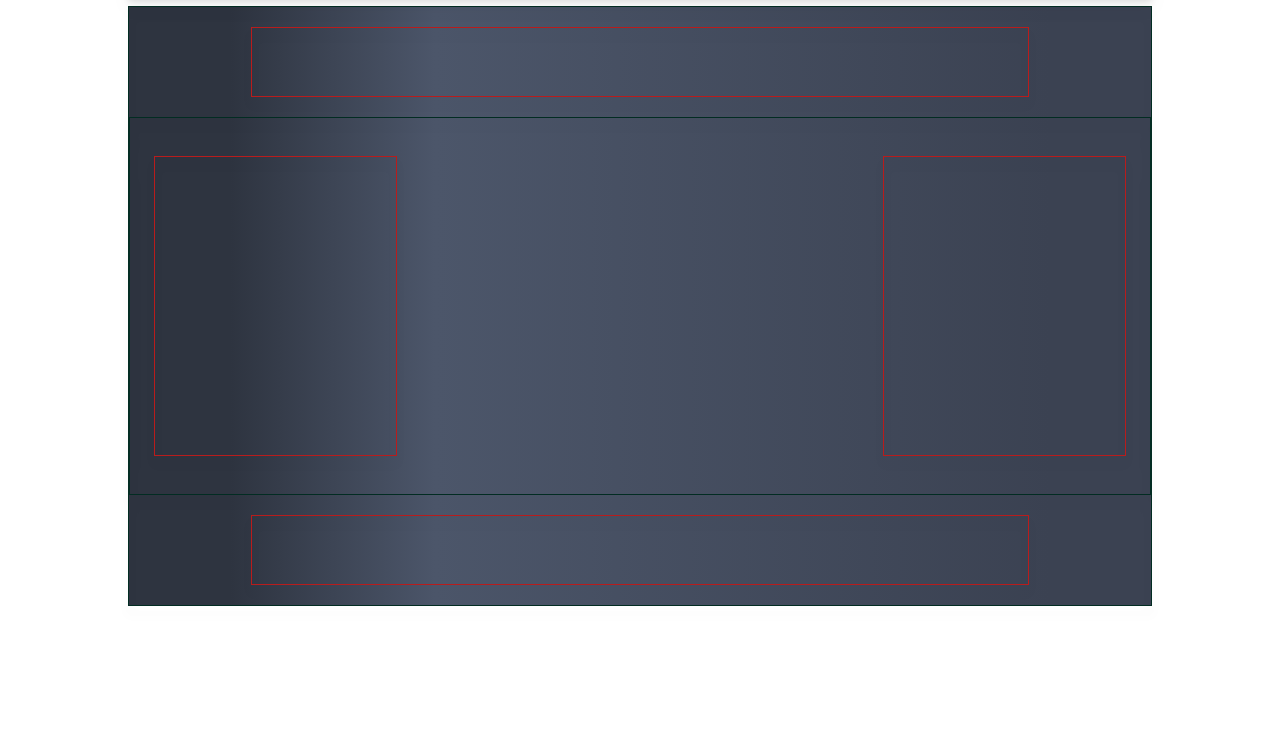
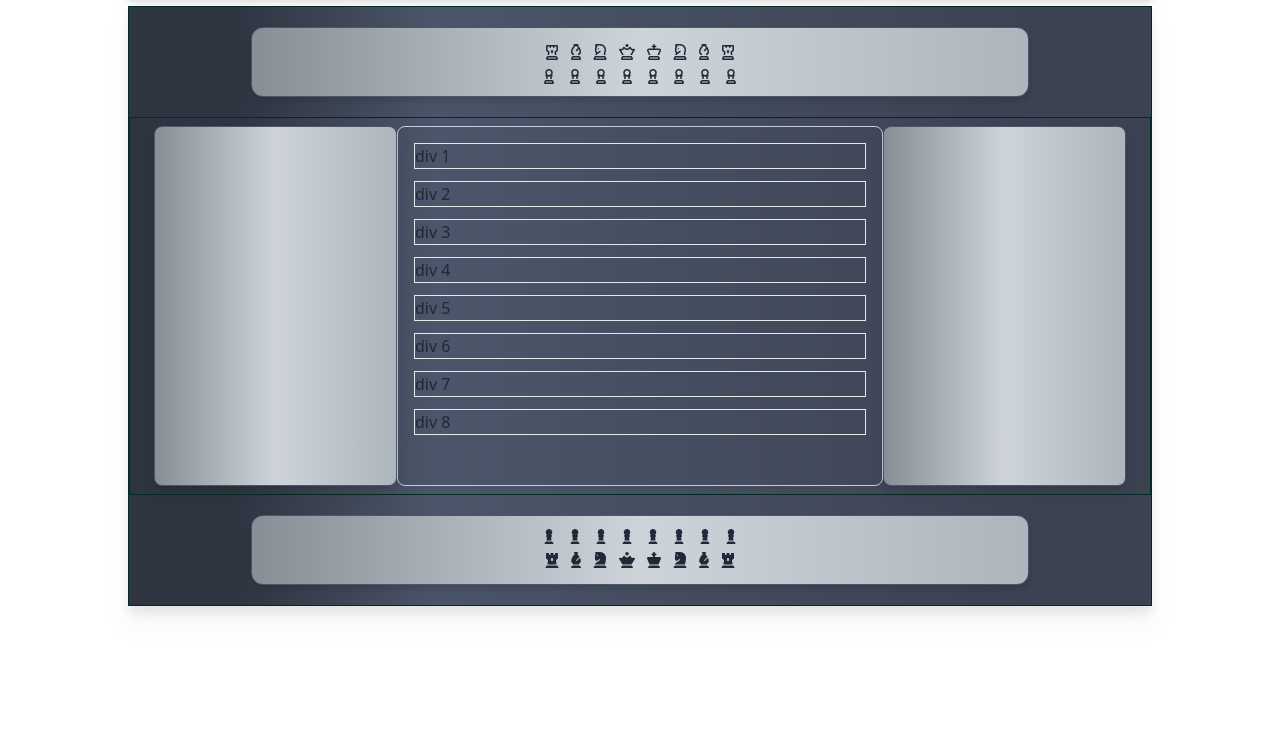
Before and after one commit to arifulislam3221/COMPAND-The-Ultimate-Calculator-ai3, a plain HTML site: page index.html in a window 1280 px wide. Shown: the part 68-800 px from the top of the page. Drawn offline with nearby package versions, Linux system fonts and the light colour scheme.

Commit message:
add some icons

```diff
--- a/index.html
+++ b/index.html
@@ -12,7 +12,7 @@
 <link rel="preconnect" href="https://fonts.gstatic.com" crossorigin>
 <link href="https://fonts.googleapis.com/css2?family=Poppins:wght@300;400;500;600;700;800;900&display=swap" rel="stylesheet">
     <!-- font awesome -->
-
+    <script src="https://kit.fontawesome.com/427ebcbb1a.js" crossorigin="anonymous"></script>
     <!-- styles -->
     <!-- css-->
     <style>
@@ -27,7 +27,7 @@
         <nav class="">
             <div class=" mb-2 drop-shadow-lg navbar bg-base-100 bg-gradient-to-r from-[#d8dee9] from-10% via-[#eceff4] via-30% to-[#e5e9f0] to-90% hover:from-[#2e3440] hover:via-[#4c566a] hover:to-[#3b4252]">
                 <div class="flex-1">
-                  <a class="btn btn-ghost text-xl gap-0 text-fuchsia-500 font-extrabold">Comp<span class="text-purple-500 font-bold">And</span></a>
+                  <a class="btn btn-ghost text-xl gap-0 text-fuchsia-500 font-extrabold"><p><i class="fa-solid fa-calculator mr-2 text-[#434c5e] hover:text-[#e8e8fa]"></i></p></i> Comp<span class="text-purple-500 font-bold">And</span></a>
                 </div>
                 <div class="flex-none gap-2">
                   <div class="form-control">
@@ -54,29 +54,142 @@
               </div>
         </nav>
     </header>
-    <main class="mx-auto w-[350px] sm:w-[640px] md:[768px] lg:w-[1024px] xl:[1280px] 2xl:[1536px] bg-gradient-to-r from-[#2e3440] from-10% via-[#4c566a] via-30% to-[#3b4252] to-90% ">
+    <main class="mx-auto w-[350px] sm:w-[640px] md:[768px] lg:w-[1024px] xl:[1280px] 2xl:[1536px] ">
         <!-- hover:from-[#d8dee9] hover:via-[#eceff4] hover:to-[#e5e9f0] -->
 
-        <section class="flex flex-col items-center w-full h-[600px] border border-emerald-950 drop-shadow-xl">
-            <nav class="w-4/5 p-5">
-                <div class="w-full h-[70px] border-red-700 border ">
-
+        <section class="flex flex-col items-center w-full h-[600px] border border-emerald-950 drop-shadow-xl bg-gradient-to-r from-[#2e3440] from-10% via-[#4c566a] via-30% to-[#3b4252] to-90% ">
+            <nav class="w-4/5 p-5 ">
+                <div class="flex flex-col-reverse w-full h-[70px] border-[#4c566a] border drop-shadow-lg navbar rounded-xl bg-gradient-to-r from-[#868e96]  via-[#ced4da]  to-[#adb5bd] ">
+                    <div class="flex gap-4">
+                      <p>
+                        <i class="fa-regular fa-chess-pawn"></i>
+                      </p>
+                      <p>
+                        <i class="fa-regular fa-chess-pawn"></i>
+                      </p>
+                      <p>
+                        <i class="fa-regular fa-chess-pawn"></i>
+                      </p>
+                      <p>
+                        <i class="fa-regular fa-chess-pawn"></i>
+                      </p>
+                      <p>
+                        <i class="fa-regular fa-chess-pawn"></i>
+                      </p>
+                      <p>
+                        <i class="fa-regular fa-chess-pawn"></i>
+                      </p>
+                      <p>
+                        <i class="fa-regular fa-chess-pawn"></i>
+                      </p>
+                      <p>
+                        <i class="fa-regular fa-chess-pawn"></i>
+                      </p>
+                    </div>
+                    <div class="flex gap-3">
+                      <p>
+                        <i class="fa-regular fa-chess-rook"></i>
+                      </p>
+                      <p>
+                        <i class="fa-regular fa-chess-bishop"></i>
+                      </p>
+                      <p>
+                        <i class="fa-regular fa-chess-knight"></i>
+                      </p>
+                      <p>
+                        <i class="fa-regular fa-chess-queen"></i>
+                      </p>
+                      <p>
+                        <i class="fa-regular fa-chess-king"></i>
+                      </p>
+                      <p>
+                        <i class="fa-regular fa-chess-knight"></i>
+                      </p>
+                      <p>
+                        <i class="fa-regular fa-chess-bishop"></i>
+                      </p>
+                      <p>
+                        <i class="fa-regular fa-chess-rook"></i>
+                      </p>
+                    </div>
                 </div>
             </nav>
-            <aside class="flex flex-row justify-between items-center w-full h-full border border-emerald-950 p-6">
+            <aside class="flex flex-row justify-between items-center w-full h-full border border-emerald-950 px-6 py-2">
 
-                <div class="w-3/12 h-[300px] border-red-700 border ">
+              <div class="w-3/12 h-full border-[#4c566a] border drop-shadow-lg navbar rounded-lg bg-gradient-to-r from-[#868e96]  via-[#ced4da]  to-[#adb5bd] ">
 
-                </div>
-                <div class="w-3/12 h-[300px] border-red-700 border ">
+              </div>
+              <div class="w-1/2 border-[#c2cce2] border rounded-lg flex flex-col p-4 gap-3 h-full">
+                <!-- div*8.w-full.flex.flex-col.gap-1>div*8.w-2/24.h-2/24.border.border-red.rounded-lg.flex.gap-1 -->
+                <div class="w-full flex gap-1 border border-red">div 1</div>
+                <div class="w-full flex gap-1 border border-red">div 2</div>
+                <div class="w-full flex gap-1 border border-red">div 3</div>
+                <div class="w-full flex gap-1 border border-red">div 4</div>
+                <div class="w-full flex gap-1 border border-red">div 5</div>
+                <div class="w-full flex gap-1 border border-red">div 6</div>
+                <div class="w-full flex gap-1 border border-red">div 7</div>
+                <div class="w-full flex gap-1 border border-red">div 8</div>
+              </div>
+              <div class="w-3/12 h-full border-[#4c566a] border drop-shadow-lg navbar rounded-lg bg-gradient-to-r from-[#868e96]  via-[#ced4da]  to-[#adb5bd] ">
 
-                </div>
+              </div>
             </aside>
             <nav class="w-4/5 p-5">
-                <div class="w-full h-[70px] border-red-700 border ">
-
+                <div class="flex flex-col w-full h-[70px] border-[#4c566a] border drop-shadow-lg navbar rounded-xl bg-gradient-to-r from-[#868e96]  via-[#ced4da]  to-[#adb5bd] ">
+                  <div  class="flex gap-4">
+                    <p>
+                      <i class="fa-solid fa-chess-pawn"></i>
+                    </p>
+                    <p>
+                      <i class="fa-solid fa-chess-pawn"></i>
+                    </p>
+                    <p>
+                      <i class="fa-solid fa-chess-pawn"></i>
+                    </p>
+                    <p>
+                      <i class="fa-solid fa-chess-pawn"></i>
+                    </p>
+                    <p>
+                      <i class="fa-solid fa-chess-pawn"></i>
+                    </p>
+                    <p>
+                      <i class="fa-solid fa-chess-pawn"></i>
+                    </p>
+                    <p>
+                      <i class="fa-solid fa-chess-pawn"></i>
+                    </p>
+                    <p>
+                      <i class="fa-solid fa-chess-pawn"></i>
+                    </p>
+                  </div>
+                  <div  class="flex gap-3">
+                    <p>
+                      <i class="fa-solid fa-chess-rook"></i>
+                    </p>
+                    <p>
+                      <i class="fa-solid fa-chess-bishop"></i>
+                    </p>
+                    <p>
+                      <i class="fa-solid fa-chess-knight"></i>
+                    </p>
+                    <p>
+                      <i class="fa-solid fa-chess-queen"></i>
+                    </p>
+                    <p>
+                      <i class="fa-solid fa-chess-king"></i>
+                    </p>
+                    <p>
+                      <i class="fa-solid fa-chess-knight"></i>
+                    </p>
+                    <p>
+                      <i class="fa-solid fa-chess-bishop"></i>
+                    </p>
+                    <p>
+                      <i class="fa-solid fa-chess-rook"></i>
+                    </p>
+                  </div>
                 </div>
-            </nav>
+              </nav>
         </section>
     </main>
     <footer>
```
